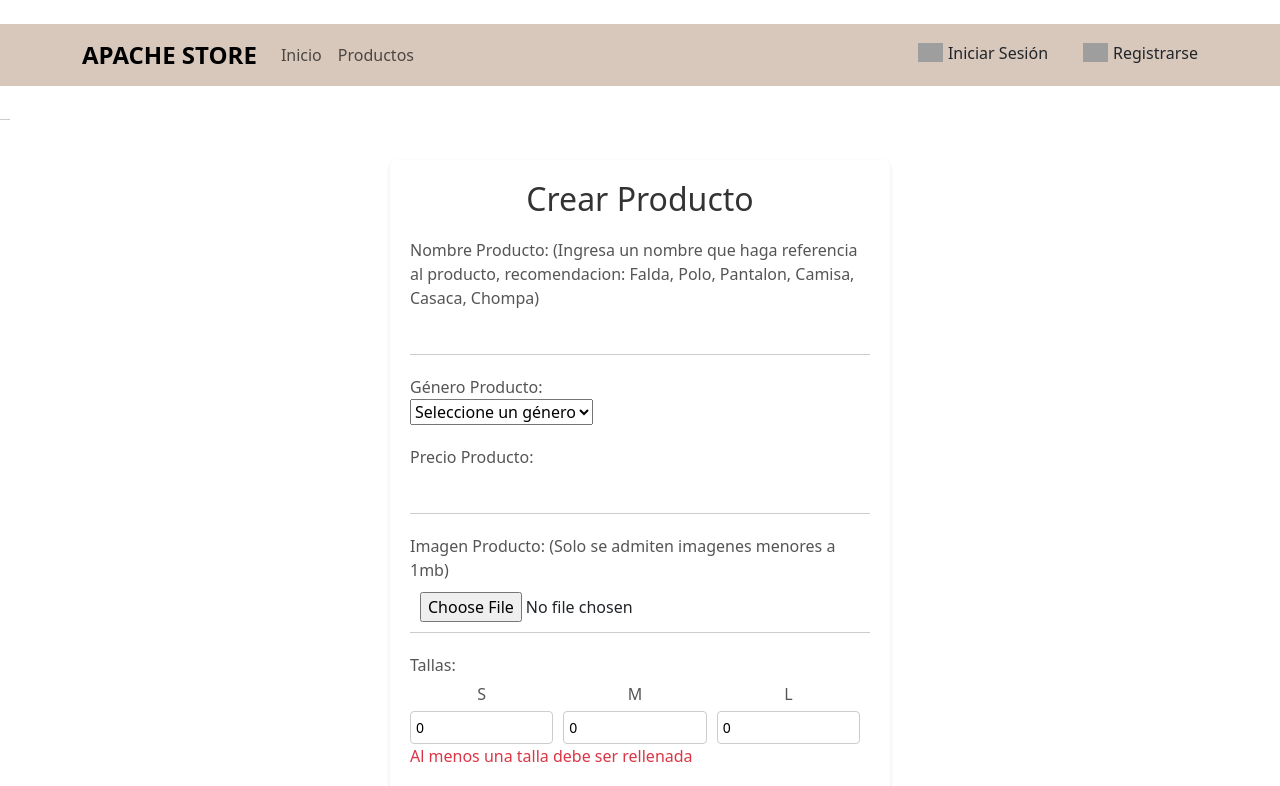
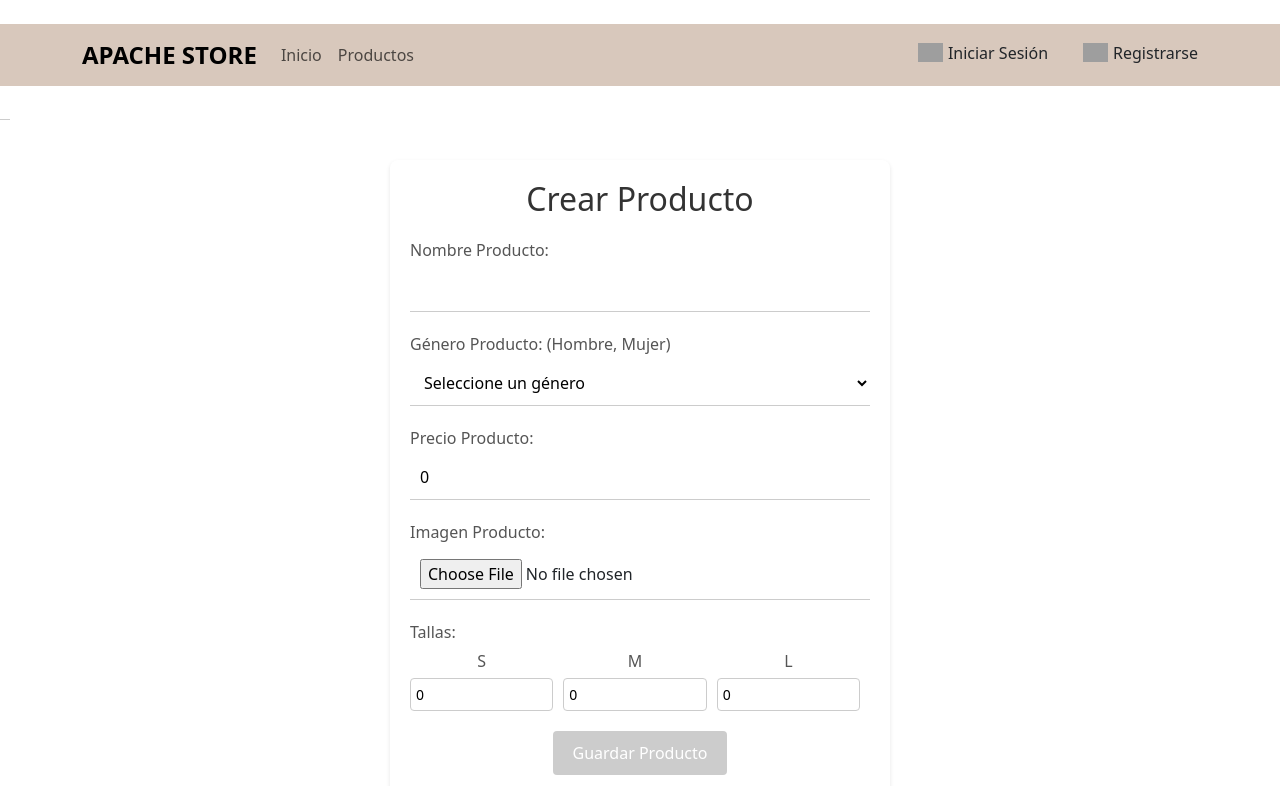
Before and after one commit to Jeff160303/SOAangularFront, an Angular app: page /crearproductos in a window 1280 px wide. Shown: the top 786 px of the page. Built offline with nearby package versions, Linux system fonts and the light colour scheme; grey boxes are pictures that could not be loaded.

Commit message:
correcion de la validacion de administrar productos

```diff
--- a/src/app/pages/productos/crearproductos/crearproductos.component.css
+++ b/src/app/pages/productos/crearproductos/crearproductos.component.css
@@ -28,11 +28,13 @@ body {
   display: block;
   font-size: 16px;
   color: #555;
+  margin-bottom: 5px; /* Añadido para un mejor espaciado entre etiquetas y campos */
 }
 
 .form-group input[type="text"],
 .form-group input[type="number"],
-.form-group input[type="file"] {
+.form-group input[type="file"],
+.form-group select {
   width: 100%;
   padding: 10px;
   font-size: 16px;
@@ -44,7 +46,8 @@ body {
 
 .form-group input[type="text"]:focus,
 .form-group input[type="number"]:focus,
-.form-group input[type="file"]:focus {
+.form-group input[type="file"]:focus,
+.form-group select:focus {
   border-color: #5c340c;
 }
 
@@ -69,10 +72,6 @@ body {
   margin-right: 10px;
 }
 
-.size-item input[type="checkbox"] {
-  margin-bottom: 5px;
-}
-
 .size-item input[type="number"] {
   width: 100%;
   padding: 5px;
@@ -84,6 +83,7 @@ body {
 
 .button-container {
   text-align: center;
+  margin-top: 20px; /* Ajusta el margen según sea necesario */
 }
 
 .button-container button {
@@ -101,7 +101,7 @@ body {
   background-color: #5c340c;
 }
 
-.block {
-  pointer-events: none;
-  opacity: 0.6;
+.button-container button:disabled {
+  background-color: #ccc;
+  cursor: not-allowed;
 }
--- a/src/app/pages/productos/crearproductos/crearproductos.component.html
+++ b/src/app/pages/productos/crearproductos/crearproductos.component.html
@@ -1,60 +1,45 @@
 <div class="form-container">
   <h2>Crear Producto</h2>
-  <form [formGroup]="productoForm" (ngSubmit)="guardarProducto()">
+  <form (ngSubmit)="guardarProducto()" #productoForm="ngForm">
     <div class="form-group">
-      <label for="nombreProducto">Nombre Producto: (Ingresa un nombre que haga referencia al producto, recomendacion: Falda, Polo, Pantalon, Camisa, Casaca, Chompa)</label>
-      <input type="text" id="nombreProducto" formControlName="nombreProducto" required>
-      <div *ngIf="productoForm.get('nombreProducto')?.invalid && (productoForm.get('nombreProducto')?.dirty || productoForm.get('nombreProducto')?.touched)" class="text-danger">
-        Nombre del producto es requerido
-      </div>
+      <label for="nombreProducto">Nombre Producto:</label>
+      <input type="text" id="nombreProducto" [(ngModel)]="nuevoProducto.nombreProducto" name="nombreProducto" required>
     </div>
     <div class="form-group">
-      <label for="catProducto">Género Producto:</label>
-      <select id="catProducto" formControlName="catProducto" required>
+      <label for="catProducto">Género Producto: (Hombre, Mujer)</label>
+      <select id="catProducto" [(ngModel)]="nuevoProducto.catProducto" name="catProducto" required>
         <option value="">Seleccione un género</option>
         <option value="Hombre">Hombre</option>
         <option value="Mujer">Mujer</option>
       </select>
-      <div *ngIf="productoForm.get('catProducto')?.invalid && (productoForm.get('catProducto')?.dirty || productoForm.get('catProducto')?.touched)" class="text-danger">
-        Género del producto es requerido
-      </div>
     </div>
     <div class="form-group">
       <label for="precioProducto">Precio Producto:</label>
-      <input type="number" id="precioProducto" formControlName="precioProducto" required>
-      <div *ngIf="productoForm.get('precioProducto')?.invalid && (productoForm.get('precioProducto')?.dirty || productoForm.get('precioProducto')?.touched)" class="text-danger">
-        Precio del producto es requerido
-      </div>
+      <input type="number" id="precioProducto" [(ngModel)]="nuevoProducto.precioProducto" name="precioProducto" required>
     </div>
     <div class="form-group">
-      <label for="imagenProducto">Imagen Producto: (Solo se admiten imagenes menores a 1mb)</label>
-      <input type="file" id="imagenProducto" (change)="onFileSelected($event)" required>
-      <div *ngIf="productoForm.get('imagenProducto')?.invalid && (productoForm.get('imagenProducto')?.dirty || productoForm.get('imagenProducto')?.touched)" class="text-danger">
-        Imagen del producto es requerida
-      </div>
+      <label for="imagenProducto">Imagen Producto:</label>
+      <input type="file" id="imagenProducto" (change)="onFileSelected($event)" name="imagenProducto" required>
     </div>
     <div class="checkbox-group">
       <label>Tallas:</label>
       <div class="size-container">
         <div class="size-item">
           <label>S</label>
-          <input type="number" formControlName="tallaS" placeholder="Talla S">
+          <input type="number" [(ngModel)]="nuevoProducto.tallaS" name="tallaS" placeholder="Talla S">
         </div>
         <div class="size-item">
           <label>M</label>
-          <input type="number" formControlName="tallaM" placeholder="Talla M">
+          <input type="number" [(ngModel)]="nuevoProducto.tallaM" name="tallaM" placeholder="Talla M">
         </div>
         <div class="size-item">
           <label>L</label>
-          <input type="number" formControlName="tallaL" placeholder="Talla L">
+          <input type="number" [(ngModel)]="nuevoProducto.tallaL" name="tallaL" placeholder="Talla L">
         </div>
-      </div>
-      <div *ngIf="productoForm.invalid && !atLeastOneSize()" class="text-danger">
-        Al menos una talla debe ser rellenada
       </div>
     </div>
     <div class="button-container">
-      <button type="submit" [disabled]="productoForm.invalid || !selectedFile || !atLeastOneSize()" [class.block]="productoForm.invalid || !selectedFile || !atLeastOneSize()">Guardar Producto</button>
+      <button type="submit" [disabled]="productoForm.invalid">Guardar Producto</button>
     </div>
   </form>
 </div>
--- a/src/app/pages/productos/crearproductos/crearproductos.component.ts
+++ b/src/app/pages/productos/crearproductos/crearproductos.component.ts
@@ -1,63 +1,66 @@
 import { Component } from '@angular/core';
 import { HttpClient } from '@angular/common/http';
-import { FormBuilder, FormGroup, FormsModule, Validators, ReactiveFormsModule } from '@angular/forms';
+import { FormsModule } from '@angular/forms';
 import { CommonModule } from '@angular/common';
+import { Producto } from '../../../models/producto.model';
 import Swal from 'sweetalert2';
 
 @Component({
   selector: 'app-crearproductos',
   standalone: true,
-  imports: [CommonModule, FormsModule, ReactiveFormsModule],
+  imports: [CommonModule, FormsModule],
   templateUrl: './crearproductos.component.html',
   styleUrls: ['./crearproductos.component.css']
 })
 export class CrearproductosComponent {
 
-  productoForm: FormGroup;
+  nuevoProducto: Producto = {
+    idProducto: 0,
+    nombreProducto: '',
+    catProducto: '',
+    precioProducto: 0,
+    tallaS: 0,
+    tallaM: 0,
+    tallaL: 0,
+    imagenProducto: ''
+  };
+
   selectedFile: File | null = null;
 
-  constructor(private fb: FormBuilder, private http: HttpClient) {
-    this.productoForm = this.fb.group({
-      nombreProducto: ['', Validators.required],
-      catProducto: ['', Validators.required],
-      precioProducto: ['', Validators.required],
-      tallaS: [0],
-      tallaM: [0],
-      tallaL: [0],
-      imagenProducto: ['', Validators.required]
-    });
-  }
+  constructor(private http: HttpClient) {}
 
   onFileSelected(event: any) {
     this.selectedFile = event.target.files[0];
-    this.productoForm.patchValue({ imagenProducto: this.selectedFile });
-  }
-
-  atLeastOneSize(): boolean {
-    const tallaS = this.productoForm.get('tallaS')?.value || 0;
-    const tallaM = this.productoForm.get('tallaM')?.value || 0;
-    const tallaL = this.productoForm.get('tallaL')?.value || 0;
-    return tallaS > 0 || tallaM > 0 || tallaL > 0;
   }
 
   guardarProducto() {
-    if (!this.productoForm.valid || !this.selectedFile || !this.atLeastOneSize()) {
-      Swal.fire({
-        title: 'Error',
-        text: 'Por favor, complete todos los campos requeridos',
-        icon: 'warning'
-      });
+    if (!this.selectedFile) {
+      console.error('Debe seleccionar un archivo de imagen.');
       return;
     }
 
+    if (!this.nuevoProducto.tallaS) {
+      this.nuevoProducto.tallaS = 0;
+    }
+    if (!this.nuevoProducto.tallaM) {
+      this.nuevoProducto.tallaM = 0;
+    }
+    if (!this.nuevoProducto.tallaL) {
+      this.nuevoProducto.tallaL = 0;
+    }
+    if (!this.nuevoProducto.precioProducto) {
+      this.nuevoProducto.precioProducto = 0;
+    }
+
     const formData = new FormData();
-    formData.append('producto', JSON.stringify(this.productoForm.value));
+    formData.append('producto', JSON.stringify(this.nuevoProducto));
     formData.append('file', this.selectedFile);
 
     this.http.post<number>('http://localhost:8080/productos/crear', formData).subscribe(
       idProducto => {
         console.log(`Producto creado con ID: ${idProducto}`);
-        this.productoForm.reset({
+        this.nuevoProducto = {
+          idProducto: 0,
           nombreProducto: '',
           catProducto: '',
           precioProducto: 0,
@@ -65,11 +68,11 @@ export class CrearproductosComponent {
           tallaM: 0,
           tallaL: 0,
           imagenProducto: ''
-        });
+        };
         Swal.fire({
           title: 'Correcto',
           text: 'Producto Creado correctamente',
-          icon: 'success'
+          icon: 'success',
         });
         this.selectedFile = null;
       },
@@ -77,8 +80,8 @@ export class CrearproductosComponent {
         console.error('Error al crear el producto:', error);
         Swal.fire({
           title: 'Error',
-          text: 'Ocurrió un problema para crear el producto',
-          icon: 'warning'
+          text: 'Ocurrio un problema para crear el producto',
+          icon: 'warning',
         });
       }
     );
```
